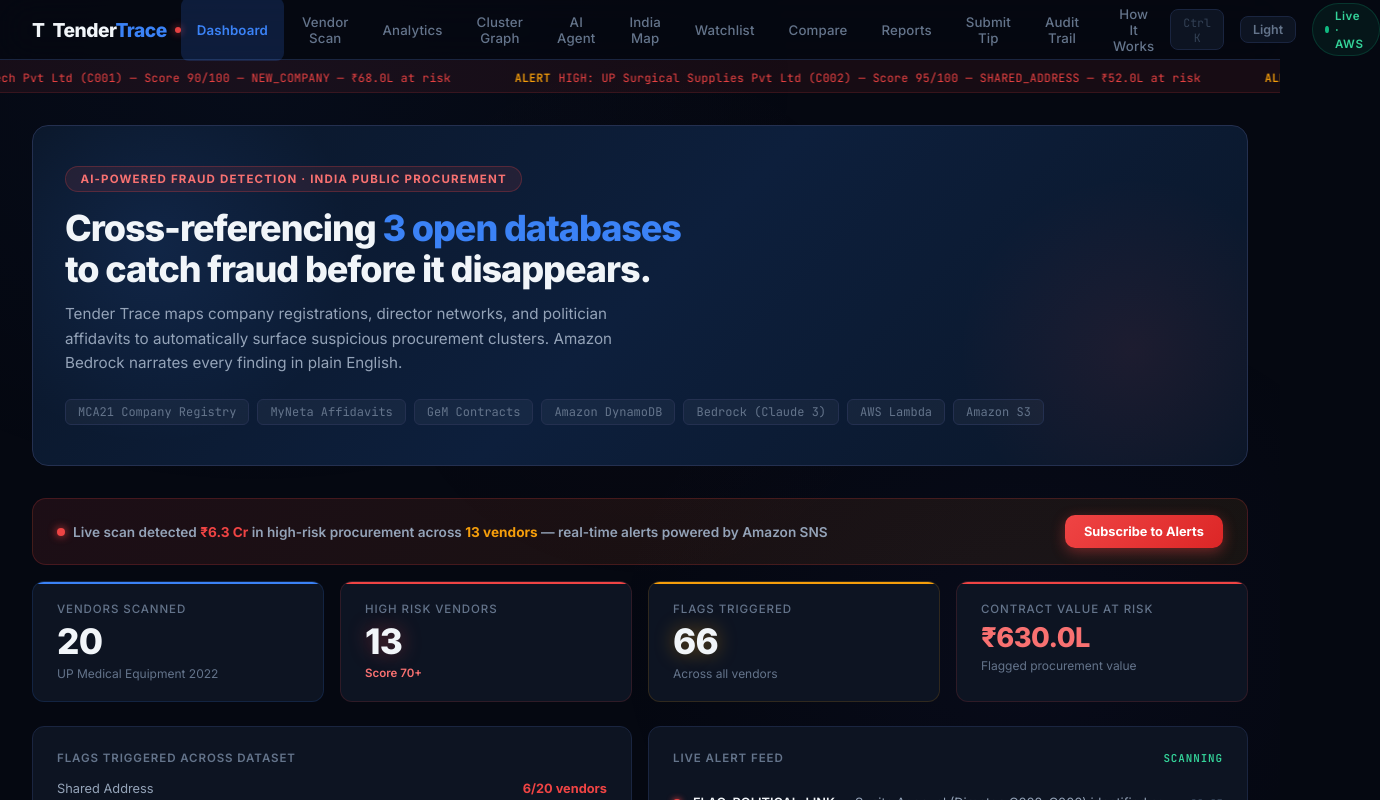
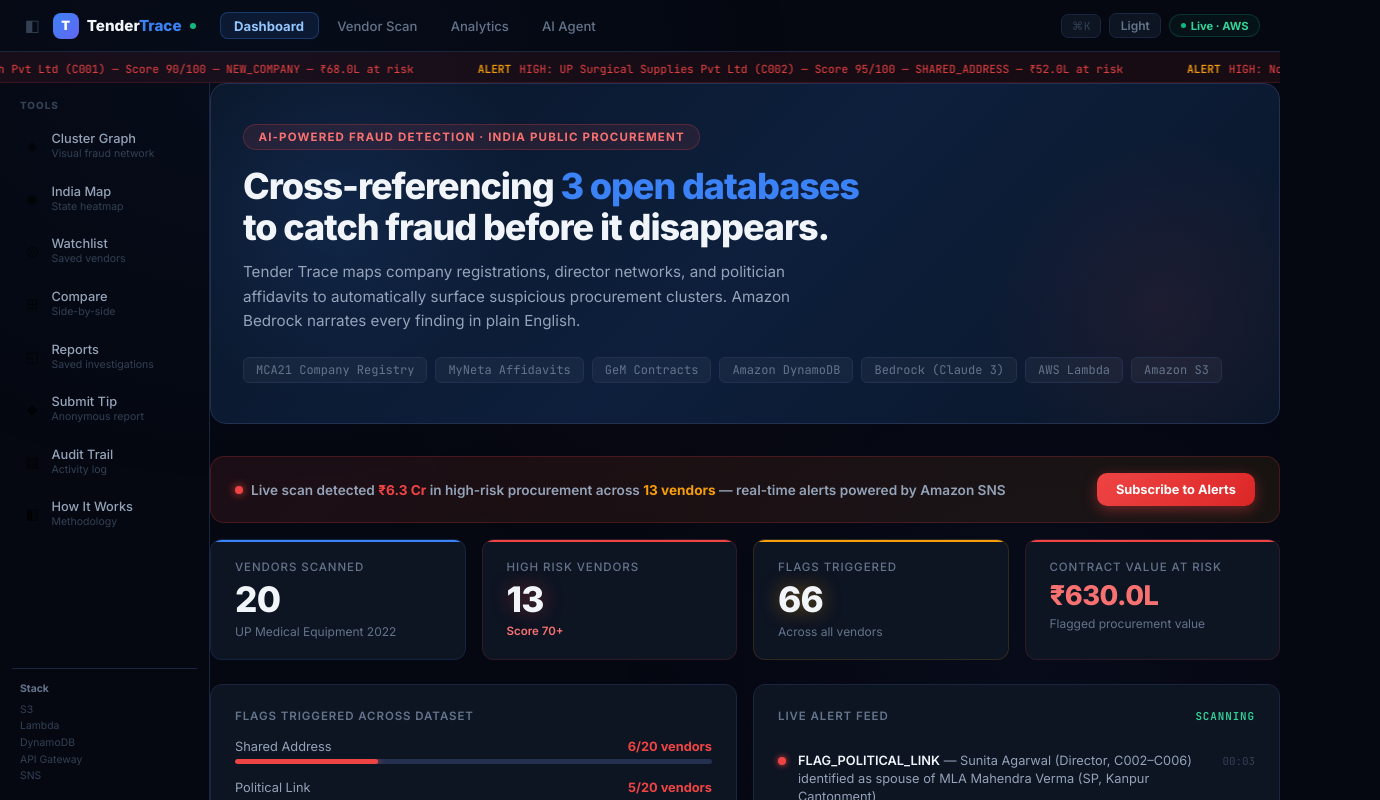
Before and after one commit to dhruva8405/Tender-Trace, a React (Vite) app in the folder frontend/: page / in a window 1280 px wide. Shown: the top 800 px of the page, 1380 px wide, since content can reach past the window. Built offline with nearby package versions, Linux system fonts and the light colour scheme; no server answers.

Commit message:
feat: sidebar layout + slim top navbar

```diff
--- a/frontend/src/App.jsx
+++ b/frontend/src/App.jsx
@@ -15,7 +15,6 @@
 import CommandPalette from './components/CommandPalette';
 import { DEMO_VENDORS } from './data';
 
-// ── Live Fraud Ticker ──────────────────────────────────────────────
 const TICKER_ITEMS = DEMO_VENDORS
   .filter(v => v.risk_level === 'HIGH' || v.flags.length > 1)
   .map(v => `${v.risk_level}: ${v.vendor_name} (${v.vendor_id}) — Score ${v.score}/100 — ${v.flags[0]?.replace('FLAG_', '') || 'FLAGGED'} — \u20b9${(v.contract_total / 100000).toFixed(1)}L at risk`);
@@ -24,27 +23,17 @@
   const ref = useRef(null);
   const items = [...TICKER_ITEMS, ...TICKER_ITEMS];
   useEffect(() => {
-    const el = ref.current;
-    if (!el) return;
+    const el = ref.current; if (!el) return;
     let x = 0;
-    const speed = 0.5;
-    const animate = () => {
-      x -= speed;
-      if (Math.abs(x) >= el.scrollWidth / 2) x = 0;
-      el.style.transform = `translateX(${x}px)`;
-      requestAnimationFrame(animate);
-    };
+    const animate = () => { x -= 0.5; if (Math.abs(x) >= el.scrollWidth / 2) x = 0; el.style.transform = `translateX(${x}px)`; requestAnimationFrame(animate); };
     const id = requestAnimationFrame(animate);
     return () => cancelAnimationFrame(id);
   }, []);
   return (
-    <div style={{
-      background: 'rgba(239,68,68,0.08)', borderBottom: '1px solid rgba(239,68,68,0.15)',
-      overflow: 'hidden', padding: '6px 0', whiteSpace: 'nowrap', userSelect: 'none',
-    }}>
+    <div style={{ background: 'rgba(239,68,68,0.08)', borderBottom: '1px solid rgba(239,68,68,0.15)', overflow: 'hidden', padding: '5px 0', whiteSpace: 'nowrap', userSelect: 'none' }}>
       <div ref={ref} style={{ display: 'inline-flex', gap: '4rem', willChange: 'transform' }}>
         {items.map((item, i) => (
-          <span key={i} style={{ fontSize: '0.72rem', color: '#ef4444', fontFamily: 'var(--mono)', letterSpacing: '0.02em' }}>
+          <span key={i} style={{ fontSize: '0.7rem', color: '#ef4444', fontFamily: 'var(--mono)' }}>
             <span style={{ color: '#f59e0b', fontWeight: 700, marginRight: '0.5rem' }}>ALERT</span>{item}
           </span>
         ))}
@@ -53,113 +42,167 @@
   );
 }
 
+// ── Sidebar items (secondary pages) ────────────────────────────────
+const SIDEBAR_ITEMS = [
+  { id: 'graph', label: 'Cluster Graph', icon: '◈', desc: 'Visual fraud network' },
+  { id: 'map', label: 'India Map', icon: '◉', desc: 'State heatmap' },
+  { id: 'watchlist', label: 'Watchlist', icon: '◎', desc: 'Saved vendors', badge: true },
+  { id: 'compare', label: 'Compare', icon: '⊞', desc: 'Side-by-side' },
+  { id: 'reports', label: 'Reports', icon: '◱', desc: 'Saved investigations' },
+  { id: 'tip', label: 'Submit Tip', icon: '◆', desc: 'Anonymous report' },
+  { id: 'audit', label: 'Audit Trail', icon: '▤', desc: 'Activity log' },
+  { id: 'pipeline', label: 'How It Works', icon: '◧', desc: 'Methodology' },
+];
+
+// ── Top nav items (primary pages) ────────────────────────────────
+const TOP_NAV = [
+  { id: 'dashboard', label: 'Dashboard' },
+  { id: 'search', label: 'Vendor Scan' },
+  { id: 'analytics', label: 'Analytics' },
+  { id: 'agent', label: 'AI Agent' },
+];
+
 export default function App() {
-  const [page, setPage] = useState(() => {
-    const p = new URLSearchParams(window.location.search).get('page');
-    return p || 'dashboard';
-  });
+  const [page, setPage] = useState(() => new URLSearchParams(window.location.search).get('page') || 'dashboard');
   const [selectedVendor, setSelectedVendor] = useState(() => {
     const vid = new URLSearchParams(window.location.search).get('vendor');
-    if (vid) return DEMO_VENDORS.find(v => v.vendor_id === vid) || null;
-    return null;
+    return vid ? DEMO_VENDORS.find(v => v.vendor_id === vid) || null : null;
   });
   const [theme, setTheme] = useState(() => localStorage.getItem('tt-theme') || 'dark');
   const [cmdOpen, setCmdOpen] = useState(false);
+  const [sidebarOpen, setSidebarOpen] = useState(true);
   const { count: watchCount } = useWatchlist();
 
+  useEffect(() => { document.body.classList.toggle('light', theme === 'light'); localStorage.setItem('tt-theme', theme); }, [theme]);
+  useEffect(() => { if (selectedVendor) setPage('search'); }, []);
   useEffect(() => {
-    document.body.classList.toggle('light', theme === 'light');
-    localStorage.setItem('tt-theme', theme);
-  }, [theme]);
-
-  useEffect(() => {
-    if (selectedVendor) setPage('search');
-  }, []);
-
-  // Ctrl+K to open command palette
-  useEffect(() => {
-    const handler = (e) => {
-      if ((e.ctrlKey || e.metaKey) && e.key === 'k') {
-        e.preventDefault();
-        setCmdOpen(o => !o);
-      }
-    };
-    window.addEventListener('keydown', handler);
-    return () => window.removeEventListener('keydown', handler);
+    const h = (e) => { if ((e.ctrlKey || e.metaKey) && e.key === 'k') { e.preventDefault(); setCmdOpen(o => !o); } };
+    window.addEventListener('keydown', h);
+    return () => window.removeEventListener('keydown', h);
   }, []);
 
   const navigate = (newPage, vendor = null) => {
-    setPage(newPage);
-    if (vendor) setSelectedVendor(vendor);
-    const params = new URLSearchParams();
-    params.set('page', newPage);
-    if (vendor) params.set('vendor', vendor.vendor_id);
-    window.history.pushState({}, '', `?${params.toString()}`);
+    setPage(newPage); if (vendor) setSelectedVendor(vendor);
+    const p = new URLSearchParams(); p.set('page', newPage);
+    if (vendor) p.set('vendor', vendor.vendor_id);
+    window.history.pushState({}, '', `?${p.toString()}`);
   };
 
-  const NAV = [
-    { id: 'dashboard', label: 'Dashboard' },
-    { id: 'search', label: 'Vendor Scan' },
-    { id: 'analytics', label: 'Analytics' },
-    { id: 'graph', label: 'Cluster Graph' },
-    { id: 'agent', label: 'AI Agent' },
-    { id: 'map', label: 'India Map' },
-    { id: 'watchlist', label: 'Watchlist', badge: watchCount > 0 ? watchCount : null },
-    { id: 'compare', label: 'Compare' },
-    { id: 'reports', label: 'Reports' },
-    { id: 'tip', label: 'Submit Tip' },
-    { id: 'audit', label: 'Audit Trail' },
-    { id: 'pipeline', label: 'How It Works' },
-  ];
+  const isSidebarPage = SIDEBAR_ITEMS.some(s => s.id === page);
 
   return (
-    <div className="app">
+    <div className="app" style={{ display: 'flex', flexDirection: 'column', minHeight: '100vh' }}>
       <CommandPalette open={cmdOpen} onClose={() => setCmdOpen(false)} onNavigate={navigate} />
-      <nav className="navbar">
-        <div className="navbar-logo">
-          <span className="logo-icon">T</span>
-          <span>Tender<span className="logo-accent">Trace</span></span>
-          <div className="logo-dot" title="System active" />
+
+      {/* ── Top Navbar ─────────────────────────────────────────────── */}
+      <nav style={{
+        display: 'flex', alignItems: 'center', height: 52,
+        background: 'var(--bg-nav)', borderBottom: '1px solid var(--border)',
+        padding: '0 1.25rem', gap: '0.5rem', position: 'sticky', top: 0, zIndex: 100, flexShrink: 0,
+      }}>
+        {/* Sidebar toggle */}
+        <button onClick={() => setSidebarOpen(o => !o)} style={{
+          background: 'none', border: 'none', color: 'var(--text-4)', cursor: 'pointer',
+          fontSize: '1rem', padding: '0.3rem', lineHeight: 1, flexShrink: 0,
+        }} title="Toggle sidebar">
+          {sidebarOpen ? '◧' : '◨'}
+        </button>
+
+        {/* Logo */}
+        <div onClick={() => navigate('dashboard')} style={{ display: 'flex', alignItems: 'center', gap: 8, cursor: 'pointer', marginRight: '1rem', flexShrink: 0 }}>
+          <div style={{ width: 26, height: 26, borderRadius: 8, background: 'linear-gradient(135deg, #3b82f6, #6366f1)', display: 'flex', alignItems: 'center', justifyContent: 'center', fontWeight: 900, fontSize: '0.8rem', color: 'white' }}>T</div>
+          <span style={{ fontWeight: 800, fontSize: '0.95rem', color: 'var(--text-1)' }}>Tender<span style={{ color: '#3b82f6' }}>Trace</span></span>
+          <div style={{ width: 6, height: 6, borderRadius: '50%', background: '#10b981', animation: 'pulse 2s infinite' }} />
         </div>
-        <div className="nav-center">
-          {NAV.map(({ id, label, badge }) => (
-            <button key={id} className={`nav-btn ${page === id ? 'active' : ''}`} onClick={() => navigate(id)} style={{ position: 'relative' }}>
+
+        {/* Primary nav */}
+        <div style={{ display: 'flex', gap: '0.25rem', flex: 1 }}>
+          {TOP_NAV.map(({ id, label }) => (
+            <button key={id} onClick={() => navigate(id)} style={{
+              background: page === id ? 'rgba(59,130,246,0.12)' : 'none',
+              border: page === id ? '1px solid rgba(59,130,246,0.3)' : '1px solid transparent',
+              borderRadius: 8, padding: '0.3rem 0.85rem',
+              color: page === id ? '#93c5fd' : 'var(--text-3)',
+              fontSize: '0.82rem', fontWeight: page === id ? 700 : 500,
+              cursor: 'pointer', fontFamily: 'var(--font)', transition: 'all 0.15s',
+            }}>{label}</button>
+          ))}
+        </div>
+
+        {/* Right controls */}
+        <div style={{ display: 'flex', alignItems: 'center', gap: '0.5rem', flexShrink: 0 }}>
+          <button onClick={() => setCmdOpen(true)} style={{
+            background: 'var(--bg-card)', border: '1px solid var(--border)', borderRadius: 7,
+            padding: '0.25rem 0.6rem', color: 'var(--text-4)', fontSize: '0.7rem',
+            cursor: 'pointer', fontFamily: 'var(--mono)', letterSpacing: '0.04em',
+          }}>⌘K</button>
+          <button onClick={() => setTheme(t => t === 'dark' ? 'light' : 'dark')} style={{
+            background: 'var(--bg-card)', border: '1px solid var(--border)', borderRadius: 7,
+            padding: '0.25rem 0.65rem', color: 'var(--text-3)', fontSize: '0.75rem',
+            cursor: 'pointer', fontFamily: 'var(--font)', fontWeight: 600,
+          }}>{theme === 'dark' ? 'Light' : 'Dark'}</button>
+          <div style={{ display: 'flex', alignItems: 'center', gap: 5, background: 'rgba(16,185,129,0.06)', border: '1px solid rgba(16,185,129,0.2)', borderRadius: 999, padding: '0.2rem 0.65rem', fontSize: '0.7rem', color: '#34d399', fontWeight: 700 }}>
+            <div style={{ width: 5, height: 5, borderRadius: '50%', background: '#10b981' }} />
+            Live · AWS
+          </div>
+        </div>
+      </nav>
+
+      <FraudTicker />
+
+      {/* ── Body: Sidebar + Main ────────────────────────────────────── */}
+      <div style={{ display: 'flex', flex: 1, minHeight: 0 }}>
+
+        {/* Sidebar */}
+        {sidebarOpen && (
+          <aside style={{
+            width: 210, flexShrink: 0, background: 'var(--bg-sidebar, var(--bg-nav))',
+            borderRight: '1px solid var(--border)', padding: '1rem 0.75rem',
+            display: 'flex', flexDirection: 'column', gap: '0.25rem',
+            position: 'sticky', top: 82, height: 'calc(100vh - 82px)', overflowY: 'auto',
+          }}>
+            <div style={{ fontSize: '0.62rem', fontWeight: 800, color: 'var(--text-4)', letterSpacing: '0.1em', textTransform: 'uppercase', padding: '0 0.5rem', marginBottom: '0.4rem' }}>Tools</div>
+            {SIDEBAR_ITEMS.map(({ id, label, icon, desc, badge }) => (
+              <button key={id} onClick={() => navigate(id)} style={{
+                display: 'flex', alignItems: 'center', gap: 10, width: '100%',
+                background: page === id ? 'rgba(59,130,246,0.1)' : 'none',
+                border: page === id ? '1px solid rgba(59,130,246,0.25)' : '1px solid transparent',
+                borderRadius: 9, padding: '0.55rem 0.65rem', cursor: 'pointer',
+                fontFamily: 'var(--font)', textAlign: 'left', transition: 'all 0.15s',
+                position: 'relative',
+              }}
+                onMouseEnter={e => { if (page !== id) e.currentTarget.style.background = 'var(--hover, rgba(255,255,255,0.04))'; }}
+                onMouseLeave={e => { if (page !== id) e.currentTarget.style.background = 'none'; }}
+              >
+                <span style={{ fontSize: '0.9rem', opacity: 0.7, width: 18, textAlign: 'center', flexShrink: 0 }}>{icon}</span>
+                <div style={{ flex: 1, overflow: 'hidden' }}>
+                  <div style={{ fontSize: '0.8rem', fontWeight: page === id ? 700 : 500, color: page === id ? '#93c5fd' : 'var(--text-2)', whiteSpace: 'nowrap', overflow: 'hidden', textOverflow: 'ellipsis' }}>
                     {label}
-              {badge && (
-                <span style={{ position: 'absolute', top: -4, right: -4, background: '#ef4444', color: 'white', borderRadius: 999, fontSize: '0.6rem', fontWeight: 900, minWidth: 16, height: 16, display: 'flex', alignItems: 'center', justifyContent: 'center', padding: '0 4px' }}>
-                  {badge}
-                </span>
+                  </div>
+                  <div style={{ fontSize: '0.66rem', color: 'var(--text-4)', marginTop: 1 }}>{desc}</div>
+                </div>
+                {badge && watchCount > 0 && (
+                  <span style={{ background: '#ef4444', color: 'white', borderRadius: 999, fontSize: '0.58rem', fontWeight: 900, minWidth: 15, height: 15, display: 'flex', alignItems: 'center', justifyContent: 'center', padding: '0 3px', flexShrink: 0 }}>{watchCount}</span>
                 )}
               </button>
             ))}
+
+            <div style={{ marginTop: 'auto', paddingTop: '1rem', borderTop: '1px solid var(--border)', fontSize: '0.65rem', color: 'var(--text-4)', lineHeight: 1.6, padding: '0.75rem 0.5rem 0' }}>
+              <div style={{ fontWeight: 700, marginBottom: '0.25rem', color: 'var(--text-3)' }}>Stack</div>
+              {['S3', 'Lambda', 'DynamoDB', 'API Gateway', 'SNS'].map(s => (
+                <div key={s}>{s}</div>
+              ))}
             </div>
-        <div className="nav-right">
-          <button onClick={() => setCmdOpen(true)} style={{
-            background: 'var(--bg-card)', border: '1px solid var(--border)',
-            borderRadius: 8, padding: '0.3rem 0.75rem',
-            color: 'var(--text-4)', fontSize: '0.72rem', cursor: 'pointer',
-            fontFamily: 'var(--mono)', display: 'flex', alignItems: 'center', gap: 6,
-          }} title="Open command palette (Ctrl+K)">
-            <span>Ctrl K</span>
-          </button>
-          <button onClick={() => setTheme(t => t === 'dark' ? 'light' : 'dark')} style={{
-            background: 'var(--bg-card)', border: '1px solid var(--border)',
-            borderRadius: 8, padding: '0.3rem 0.75rem',
-            color: 'var(--text-3)', fontSize: '0.78rem', cursor: 'pointer',
-            fontFamily: 'var(--font)', fontWeight: 600,
-          }} title="Toggle dark/light mode">
-            {theme === 'dark' ? 'Light' : 'Dark'}
-          </button>
-          <div className="live-pill" title="Connected: Lambda · DynamoDB · S3 · API Gateway"><div className="pulse" />Live · AWS</div>
-        </div>
-      </nav>
-      <FraudTicker />
-      <main className="page">
+          </aside>
+        )}
+
+        {/* Main content */}
+        <main style={{ flex: 1, overflowY: 'auto', minWidth: 0 }}>
           {page === 'dashboard' && <Dashboard onSelectVendor={(v) => navigate('search', v)} />}
           {page === 'search' && <VendorSearch preselected={selectedVendor} onNavigate={navigate} />}
           {page === 'analytics' && <Analytics />}
+          {page === 'agent' && <AgentChat />}
           {page === 'graph' && <GraphView />}
-        {page === 'agent' && <AgentChat />}
           {page === 'map' && <IndiaMap />}
           {page === 'watchlist' && <Watchlist onSelectVendor={(v) => navigate('search', v)} />}
           {page === 'compare' && <Compare />}
@@ -168,14 +211,7 @@
           {page === 'audit' && <AuditTrail />}
           {page === 'pipeline' && <Pipeline />}
         </main>
-      <footer>
-        <span>Tender Trace &copy; 2026 &middot; Built on AWS &middot; AI ASCEND Hackathon</span>
-        <div className="footer-stack">
-          {['Amazon S3', 'AWS Lambda', 'Amazon DynamoDB', 'API Gateway', 'Amazon SNS', 'MCA21', 'MyNeta', 'GeM Portal'].map(t => (
-            <span key={t} className="footer-chip">{t}</span>
-          ))}
       </div>
-      </footer>
     </div>
   );
 }
```
Lines whose indentation alone changed are shown as unchanged.
